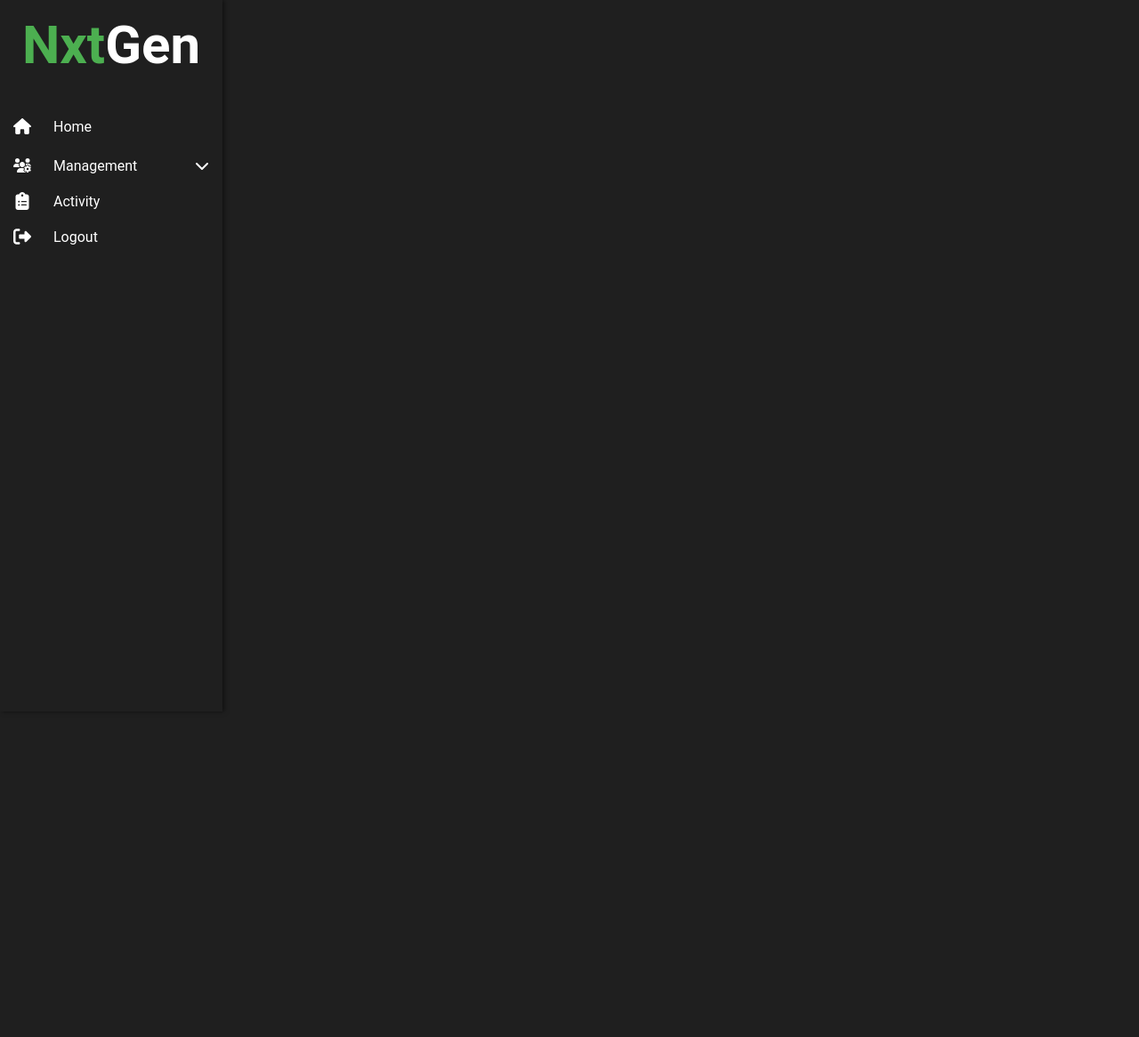
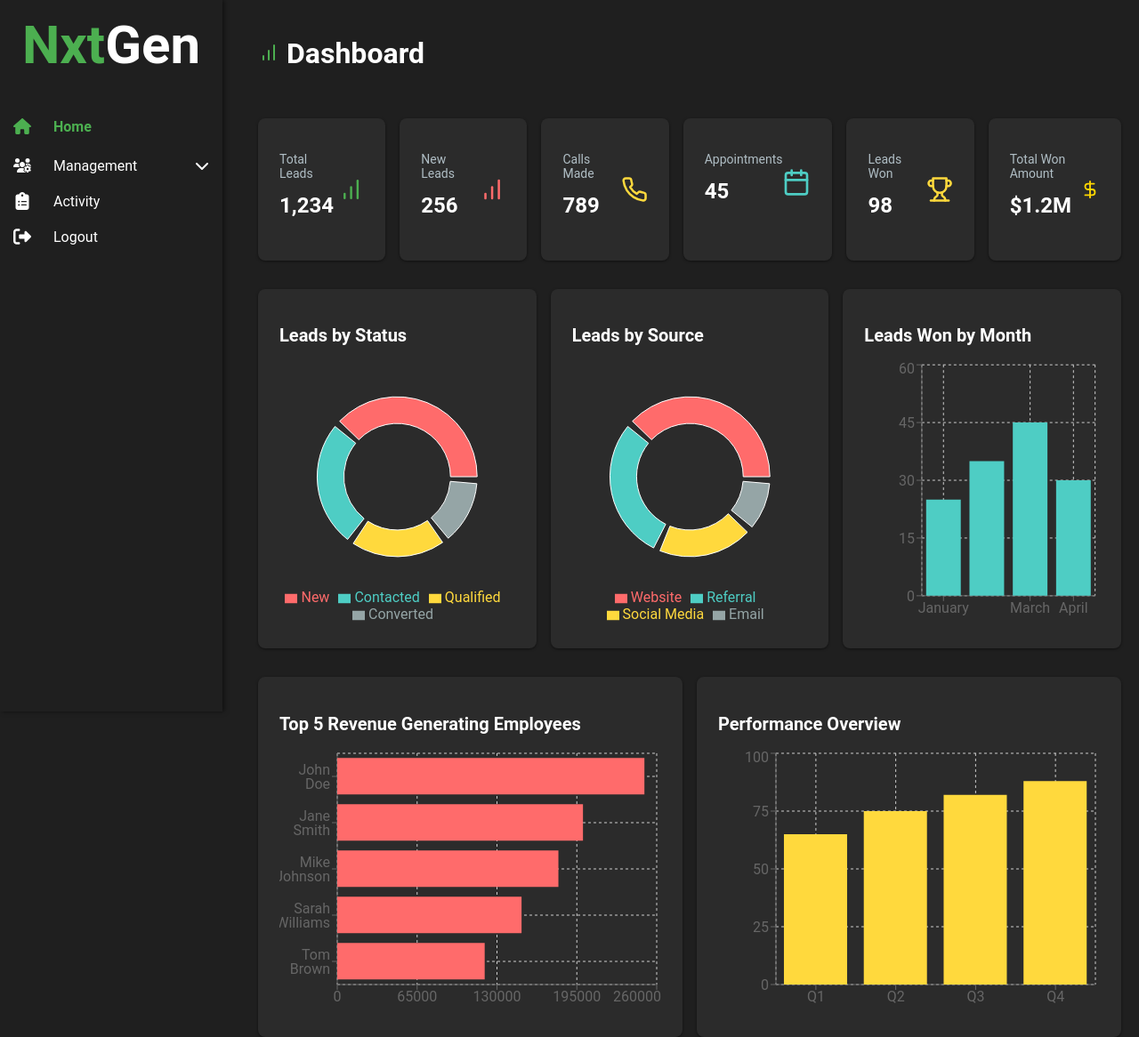
Before and after one commit to onkar25-design/Nxtgen_Crm, a React (Vite) app: page /dashboard in a window 1280 px wide. Shown: the top 1166 px of the page at 89% size. Before the commit the page ends 800 px from the top, so only its background shows below. Built offline with nearby package versions, Linux system fonts and the light colour scheme.

Commit message:
dashboard front end

```diff
--- a/src/App.jsx
+++ b/src/App.jsx
@@ -11,6 +11,7 @@ import LeadsPipeline from './components/leads/LeadsPipeline'; // Import the Lead
 import ClientManagement from './components/client/ClientManagement';
 import StaffManagement from './components/staff/StaffManagement'; // Import the StaffManagement component
 import ActivityLog from './components/activity/ActivityLog'; // Import the ActivityLog component
+import Dashboard from './components/dashboard/Dashboard'; // Import the Dashboard component
 
 const App = () => {
   const location = useLocation(); // Get the current location
@@ -37,6 +38,7 @@ const App = () => {
             <Route path="/management/clients" element={<ClientManagement />} />
             <Route path="/management/staff" element={<StaffManagement />} /> {/* Add this line */}
             <Route path="/management/activity" element={<ActivityLog />} /> {/* Add this line */}
+            <Route path="/dashboard" element={<Dashboard />} /> {/* Add this line for Dashboard route */}
           </Routes>
         </div>
       </div>
--- a/src/components/dashboard/Dashboard.css
+++ b/src/components/dashboard/Dashboard.css
@@ -1,41 +1,139 @@
-/* src/components/dashboard/Dashboard.css */
+.dashboard {
+  min-height: 100vh;
+  width: 100%;
+  background-color: #1F1F1F;
+  color: #FFFFFF;
+}
 
 .dashboard-container {
-  padding: 20px;
-  background-color: #1f1f1f;
-  color: #ffffff;
+  max-width: 1500px;
+  margin: 0 auto;
 }
 
-.dashboard-title {
-  font-size: 2rem;
-  margin-bottom: 20px;
+.dashboard-header {
+  display: flex;
+  justify-content: space-between;
+  align-items: center;
+  margin-bottom: 2rem;
 }
 
-.dashboard-charts {
-  display: flex;
-  justify-content: space-between;
-  flex-wrap: wrap;
+.dashboard-header h1 {
+  color: #FFFFFF;
+  font-size: 2rem;
+  font-weight: bold;
 }
 
-.dashboard-chart-container {
-  flex: 1; /* Allow the chart containers to grow */
-  margin: 10px;
-  min-width: 200px; /* Adjusted minimum width for better fit */
-  max-width: 300px; /* Set a max width for uniformity */
-  background-color: #2b2b2b;
-  border-radius: 8px;
-  padding: 20px;
-  box-shadow: 0 2px 10px rgba(0, 0, 0, 0.5);
-  display: flex;
-  flex-direction: column;
-  align-items: center; /* Center align the charts */
+.stats-grid {
+  display: grid;
+  grid-template-columns: repeat(1, 1fr);
+  gap: 1rem;
+  margin-bottom: 2rem;
 }
 
-/* Specific styles for the bar chart and doughnut charts */
-.dashboard-bar-chart {
-  flex: 2; /* Make the bar chart take more space */
+@media (min-width: 768px) {
+  .stats-grid {
+    grid-template-columns: repeat(3, 1fr);
+  }
 }
 
-.dashboard-doughnut-chart {
-  flex: 1; /* Make the doughnut charts take less space */
+@media (min-width: 1024px) {
+  .stats-grid {
+    grid-template-columns: repeat(6, 1fr);
+  }
 }
+
+.stat-card {
+  background-color: #2B2B2B;
+  padding: 1.5rem;
+  border-radius: 0.5rem;
+  box-shadow: 0 1px 3px rgba(0, 0, 0, 0.5);
+}
+
+.stat-content {
+  display: flex;
+  align-items: center;
+  justify-content: space-between;
+}
+
+.stat-title {
+  color: #B0BEC5;
+  font-size: 0.875rem;
+}
+
+.stat-value {
+  color: #FFFFFF;
+  font-size: 1.5rem;
+  font-weight: bold;
+  margin-top: 0.25rem;
+}
+
+.stat-icon {
+  color: #9ca3af;
+  width: 2rem;
+  height: 2rem;
+}
+
+.charts-row {
+  display: grid;
+  grid-template-columns: 1fr;
+  gap: 1rem;
+  margin-bottom: 2rem;
+}
+
+@media (min-width: 1024px) {
+  .charts-row {
+    grid-template-columns: repeat(3, 1fr);
+  }
+}
+
+.charts-row-large {
+  display: grid;
+  grid-template-columns: 1fr;
+  gap: 1rem;
+}
+
+@media (min-width: 1024px) {
+  .charts-row-large {
+    grid-template-columns: repeat(2, 1fr);
+  }
+}
+
+.chart-card {
+  background-color: #2B2B2B;
+  padding: 1.5rem;
+  border-radius: 0.5rem;
+  box-shadow: 0 1px 3px rgba(0, 0, 0, 0.5);
+}
+
+.chart-card h2 {
+  color: #FFFFFF;
+  font-size: 1.25rem;
+  margin-bottom: 1rem;
+}
+
+.chart-container {
+  height: 300px;
+  width: 100%;
+}
+
+/* Recharts customization */
+.recharts-tooltip-wrapper {
+  background-color: #2B2B2B !important;
+  border: none !important;
+  border-radius: 0.25rem;
+}
+
+.recharts-default-tooltip {
+  background-color: #2d2d2d !important;
+  border: none !important;
+  border-radius: 0.25rem;
+  padding: 0.5rem !important;
+}
+
+.recharts-tooltip-label {
+  color: #FFFFFF !important;
+}
+
+.recharts-tooltip-item {
+  color: #B0BEC5 !important;
+}
--- a/src/components/dashboard/Dashboard.jsx
+++ b/src/components/dashboard/Dashboard.jsx
@@ -1,89 +1,173 @@
 import React from 'react';
-import { Doughnut, Bar } from 'react-chartjs-2'; // Import Bar component
-import { Chart as ChartJS, ArcElement, Tooltip, Legend, CategoryScale, LinearScale, BarElement } from 'chart.js'; // Import necessary components
-import './Dashboard.css'; // Import the CSS file
+import { BarChart, Bar, PieChart, Pie, Cell, XAxis, YAxis, CartesianGrid, Tooltip, Legend, ResponsiveContainer } from 'recharts';
+import { BarChart as BarChartIcon, Phone, Calendar, Trophy, DollarSign } from 'lucide-react';
+import './Dashboard.css';
 
-// Register the components
-ChartJS.register(ArcElement, Tooltip, Legend, CategoryScale, LinearScale, BarElement);
+const monthlyData = [
+  { name: 'January', leads: 25 },
+  { name: 'February', leads: 35 },
+  { name: 'March', leads: 45 },
+  { name: 'April', leads: 30 },
+];
 
-const Dashboard = () => {
-  // Sample data for the charts
-  const leadsWonByMonthData = {
-    labels: ['January', 'February', 'March', 'April'],
-    datasets: [
-      {
-        label: 'Leads Won',
-        data: [30, 50, 70, 40],
-        backgroundColor: '#36A2EB',
-      },
-    ],
-  };
+const statusData = [
+  { name: 'New', value: 300, color: '#FF6B6B' },
+  { name: 'Contacted', value: 200, color: '#4ECDC4' },
+  { name: 'Qualified', value: 150, color: '#FFD93D' },
+  { name: 'Converted', value: 100, color: '#95A5A6' },
+];
 
-  const leadsByStatusData = {
-    labels: ['New', 'Contacted', 'Qualified', 'Converted'],
-    datasets: [
-      {
-        data: [300, 50, 100, 40],
-        backgroundColor: ['#FF6384', '#36A2EB', '#FFCE56', '#4BC0C0'],
-      },
-    ],
-  };
+const sourceData = [
+  { name: 'Website', value: 400, color: '#FF6B6B' },
+  { name: 'Referral', value: 300, color: '#4ECDC4' },
+  { name: 'Social Media', value: 200, color: '#FFD93D' },
+  { name: 'Email', value: 100, color: '#95A5A6' },
+];
 
-  const leadsBySourceData = {
-    labels: ['Website', 'Referral', 'Social Media', 'Email'],
-    datasets: [
-      {
-        data: [200, 150, 100, 50],
-        backgroundColor: ['#FF6384', '#36A2EB', '#FFCE56', '#4BC0C0'],
-      },
-    ],
-  };
+const topEmployeesData = [
+  { name: 'John Doe', revenue: 250000 },
+  { name: 'Jane Smith', revenue: 200000 },
+  { name: 'Mike Johnson', revenue: 180000 },
+  { name: 'Sarah Williams', revenue: 150000 },
+  { name: 'Tom Brown', revenue: 120000 },
+];
 
+const conversionData = [
+  { name: 'Q1', rate: 65 },
+  { name: 'Q2', rate: 75 },
+  { name: 'Q3', rate: 82 },
+  { name: 'Q4', rate: 88 },
+];
+
+const StatCard = ({ icon: Icon, title, value, iconColor }) => (
+  <div className="stat-card">
+    <div className="stat-content">
+      <div>
+        <p className="stat-title">{title}</p>
+        <p className="stat-value">{value}</p>
+      </div>
+      <Icon className="stat-icon" style={{ color: iconColor }} />
+    </div>
+  </div>
+);
+
+function Dashboard() {
   return (
-    <div className="dashboard-container">
-      <h1 className="dashboard-title">Lead Dashboard</h1>
-      <div className="dashboard-charts">
-        <div className="dashboard-chart-container">
-          <h2>Total Leads</h2>
-          <p>1,234</p>
+    <div className="dashboard">
+      <div className="dashboard-container">
+        <div className="dashboard-header">
+          <h1>
+            <BarChartIcon style={{ color: '#4CAF50', marginRight: '8px' }} />
+            Dashboard
+          </h1>
         </div>
-        <div className="dashboard-chart-container">
-          <h2>New Leads</h2>
-          <p>256</p>
+
+        <div className="stats-grid">
+          <StatCard icon={BarChartIcon} title="Total Leads" value="1,234" iconColor="#4CAF50" />
+          <StatCard icon={BarChartIcon} title="New Leads" value="256" iconColor="#FF6B6B" />
+          <StatCard icon={Phone} title="Calls Made" value="789" iconColor="#FFD93D" />
+          <StatCard icon={Calendar} title="Appointments" value="45" iconColor="#4ECDC4" />
+          <StatCard icon={Trophy} title="Leads Won" value="98" iconColor="#FFD93D" />
+          <StatCard icon={DollarSign} title="Total Won Amount" value="$1.2M" iconColor="#FFD700" />
         </div>
-        <div className="dashboard-chart-container">
-          <h2>Calls Made</h2>
-          <p>789</p>
+
+        <div className="charts-row">
+          <div className="chart-card">
+            <h2>Leads by Status</h2>
+            <div className="chart-container">
+              <ResponsiveContainer>
+                <PieChart>
+                  <Pie
+                    data={statusData}
+                    innerRadius={60}
+                    outerRadius={90}
+                    paddingAngle={5}
+                    dataKey="value"
+                  >
+                    {statusData.map((entry, index) => (
+                      <Cell key={`cell-${index}`} fill={entry.color} />
+                    ))}
+                  </Pie>
+                  <Tooltip />
+                  <Legend />
+                </PieChart>
+              </ResponsiveContainer>
+            </div>
+          </div>
+
+          <div className="chart-card">
+            <h2>Leads by Source</h2>
+            <div className="chart-container">
+              <ResponsiveContainer>
+                <PieChart>
+                  <Pie
+                    data={sourceData}
+                    innerRadius={60}
+                    outerRadius={90}
+                    paddingAngle={5}
+                    dataKey="value"
+                  >
+                    {sourceData.map((entry, index) => (
+                      <Cell key={`cell-${index}`} fill={entry.color} />
+                    ))}
+                  </Pie>
+                  <Tooltip />
+                  <Legend />
+                </PieChart>
+              </ResponsiveContainer>
+            </div>
+          </div>
+
+          <div className="chart-card">
+            <h2>Leads Won by Month</h2>
+            <div className="chart-container">
+              <ResponsiveContainer>
+                <BarChart data={monthlyData}>
+                  <CartesianGrid strokeDasharray="3 3" />
+                  <XAxis dataKey="name" />
+                  <YAxis />
+                  <Tooltip />
+                  <Bar dataKey="leads" fill="#4ECDC4" />
+                </BarChart>
+              </ResponsiveContainer>
+            </div>
+          </div>
         </div>
-        <div className="dashboard-chart-container">
-          <h2>Appointments</h2>
-          <p>45</p>
-        </div>
-        <div className="dashboard-chart-container">
-          <h2>Leads Won</h2>
-          <p>98</p>
-        </div>
-        <div className="dashboard-chart-container">
-          <h2>Total Won Amount</h2>
-          <p>$1.2M</p>
-        </div>
-      </div>
-      <div className="dashboard-charts">
-        <div className="dashboard-chart-container dashboard-bar-chart">
-          <h2>Leads Won by Month</h2>
-          <Bar data={leadsWonByMonthData} options={{ responsive: true }} />
-        </div>
-        <div className="dashboard-chart-container dashboard-doughnut-chart">
-          <h2>Leads by Status</h2>
-          <Doughnut data={leadsByStatusData} />
-        </div>
-        <div className="dashboard-chart-container dashboard-doughnut-chart">
-          <h2>Leads by Source</h2>
-          <Doughnut data={leadsBySourceData} />
+
+        <div className="charts-row-large">
+          <div className="chart-card">
+            <h2>Top 5 Revenue Generating Employees</h2>
+            <div className="chart-container">
+              <ResponsiveContainer>
+                <BarChart data={topEmployeesData} layout="vertical">
+                  <CartesianGrid strokeDasharray="3 3" />
+                  <XAxis type="number" />
+                  <YAxis dataKey="name" type="category" />
+                  <Tooltip />
+                  <Bar dataKey="revenue" fill="#FF6B6B" />
+                </BarChart>
+              </ResponsiveContainer>
+            </div>
+          </div>
+
+          <div className="chart-card">
+            <h2>Performance Overview</h2>
+            <div className="chart-container">
+              <ResponsiveContainer>
+                <BarChart data={conversionData}>
+                  <CartesianGrid strokeDasharray="3 3" />
+                  <XAxis dataKey="name" />
+                  <YAxis />
+                  <Tooltip />
+                  <Bar dataKey="rate" fill="#FFD93D" />
+                </BarChart>
+              </ResponsiveContainer>
+            </div>
+          </div>
         </div>
       </div>
     </div>
   );
-};
+}
 
 export default Dashboard;
--- a/src/components/sidebar/Sidebar.jsx
+++ b/src/components/sidebar/Sidebar.jsx
@@ -23,7 +23,7 @@ function Sidebar() {
         </h1>
       </div>
       <nav>
-      <Link className="nxtgen-nav-item">
+      <Link to="/dashboard" className={`nxtgen-nav-item ${location.pathname === '/dashboard' ? 'active' : ''}`}>
           <FontAwesomeIcon icon={faHome} className="nxtgen-icon" />
           <span className="nxtgen-nav-text">Home</span>
         </Link>
@@ -49,6 +49,7 @@ function Sidebar() {
           <FontAwesomeIcon icon={faClipboardList} className="nxtgen-icon" />
           <span className="nxtgen-nav-text">Activity</span>
         </Link>
+
         <div className="nxtgen-nav-item" onClick={handleLogout}>
           <FontAwesomeIcon icon={faSignOutAlt} className="nxtgen-icon" />
           <span className="nxtgen-nav-text">Logout</span>
```
